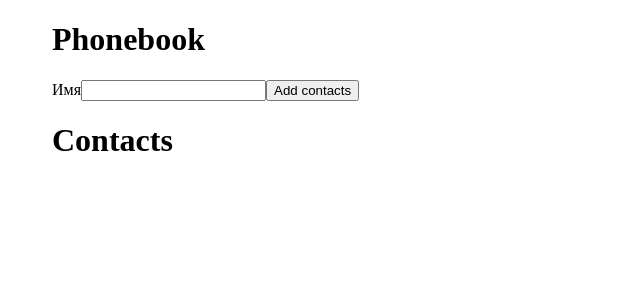
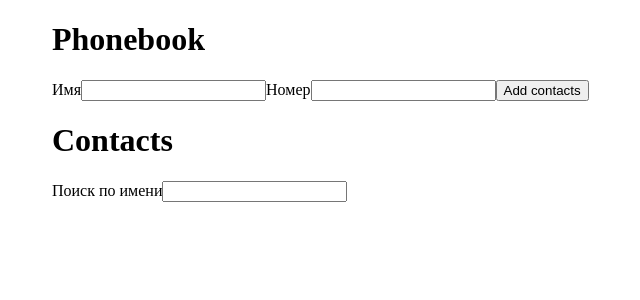
Before and after one commit to Andrey0295/goit-react-hw-02-phonebook, a React (Create React App) app: page / in a window 1280 px wide. Shown: the top 300 px of the page, without its empty margins (3-643 px from the left). Built offline with nearby package versions, Linux system fonts and the light colour scheme; the HTML template or start-up script is replaced by a standard one.

Commit message:
Реализует фильтр для поиска контактов

```diff
--- a/src/App.js
+++ b/src/App.js
@@ -2,35 +2,29 @@ import React, { Component } from 'react';
 import shortid from 'shortid';
 
 import Container from './components/Container/Container';
-// import MainPhoneBook from './components/MainPhoneBook/MainPhoneBook';
-
-// function App() {
-//   return (
-//     <>
-//       <Container>
-//         <div className="App">
-//           <h1>Hello react</h1>
-//         </div>
-//         <MainPhoneBook />
-//       </Container>
-//     </>
-//   );
-// }
 
 class App extends Component {
   state = {
-    contacts: [],
+    contacts: [
+      // { name: 'Andrey', id: 'id-1', number: ' 00 - 000 - 00 - 00' },
+      // { name: 'Seroga', id: 'id-2', number: '00 - 000 - 00 - 00 ' },
+      // { name: 'Alekma', id: 'id-3', number: '00 - 000 - 00 - 00' },
+    ],
     name: '',
+    number: '',
+    filter: '',
   };
 
   nameInputId = shortid.generate();
+  numberInputId = shortid.generate();
+  filterInputId = shortid.generate();
 
-  addContact = text => {
+  addContact = (text, number) => {
     const contact = {
       id: shortid.generate(),
       name: text,
+      number: number,
     };
-    console.log(contact);
 
     this.setState(prevState => ({
       contacts: [...prevState.contacts, contact],
@@ -40,16 +34,30 @@ class App extends Component {
   onInputChange = e => {
     const { name, value } = e.currentTarget;
     this.setState({ [name]: value });
+    console.log(name);
   };
 
   onFormSubmit = e => {
     e.preventDefault();
-    console.log(this.state.name);
-    this.addContact(this.state.name);
-    this.setState({ name: '' });
+    const { name, number } = this.state;
+
+    this.addContact(name, number);
+    this.setState({
+      name: '',
+      number: '',
+    });
+  };
+
+  changeFilter = e => {
+    this.setState({ filter: e.currentTarget.value });
   };
 
   render() {
+    const normalizedFilter = this.state.filter.toLowerCase();
+
+    const visibleContacts = this.state.contacts.filter(contact =>
+      contact.name.toLowerCase().includes(normalizedFilter),
+    );
     return (
       <Container>
         <div>
@@ -63,14 +71,32 @@ class App extends Component {
               onChange={this.onInputChange}
               id={this.nameInputId}
             />
+            <label htmlFor={this.numberInputId}>Номер</label>
+            <input
+              type="number"
+              name="number"
+              value={this.state.number}
+              onChange={this.onInputChange}
+              id={this.numberInputId}
+            />
             <button type="submit">Add contacts</button>
           </form>
         </div>
         <div>
           <h1>Contacts</h1>
+          <label htmlFor={this.filterInputId}>Поиск по имени</label>
+          <input
+            type="text"
+            value={this.state.filter}
+            onChange={this.changeFilter}
+            id={this.filterInputId}
+          />
           <ul>
-            {this.state.contacts.map(({ name, id }) => (
-              <li key={id}> {name}</li>
+            {visibleContacts.map(({ name, id, number }) => (
+              <li key={id}>
+                {' '}
+                {name}: {number}{' '}
+              </li>
             ))}
           </ul>
         </div>
```
